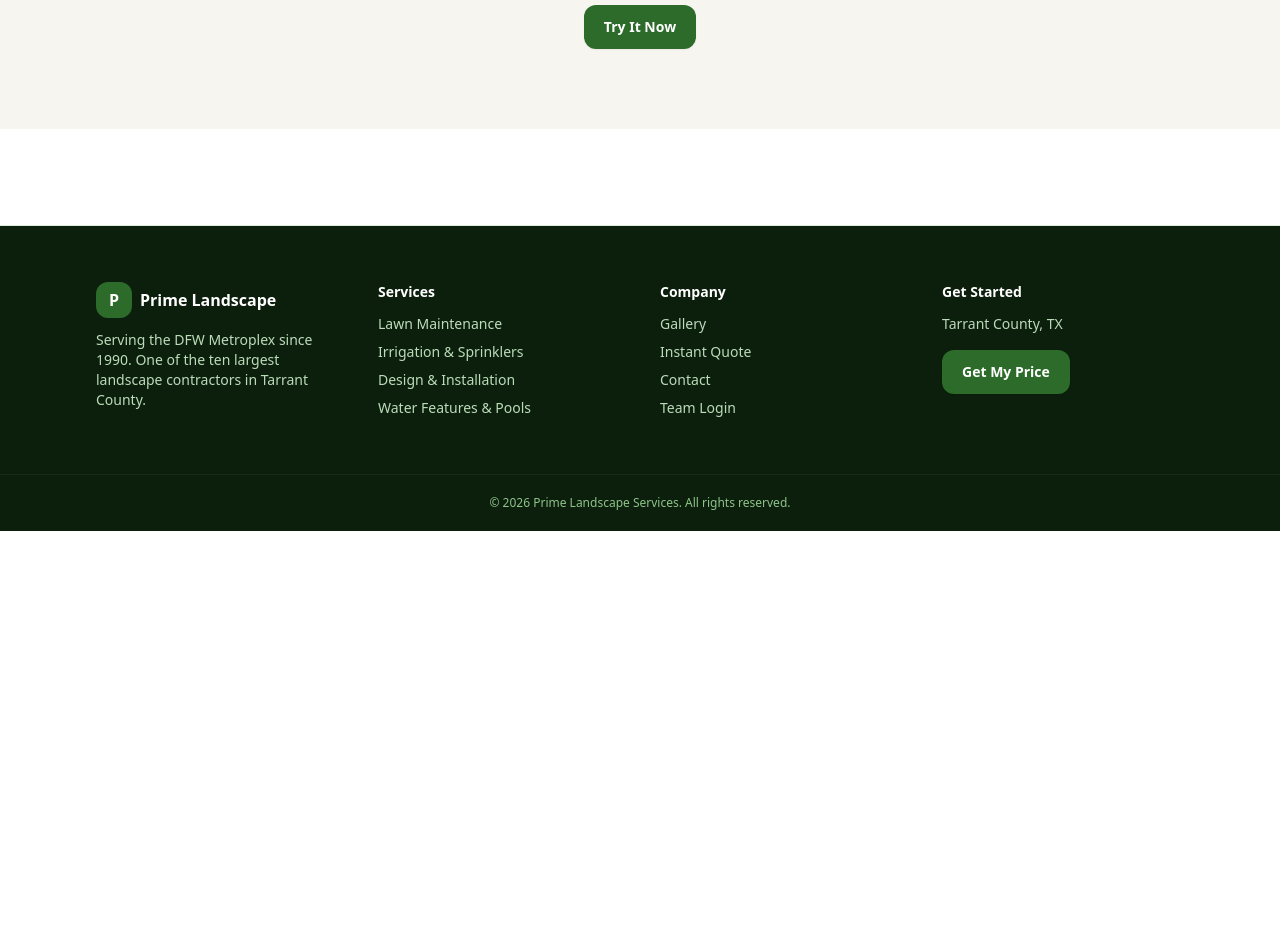
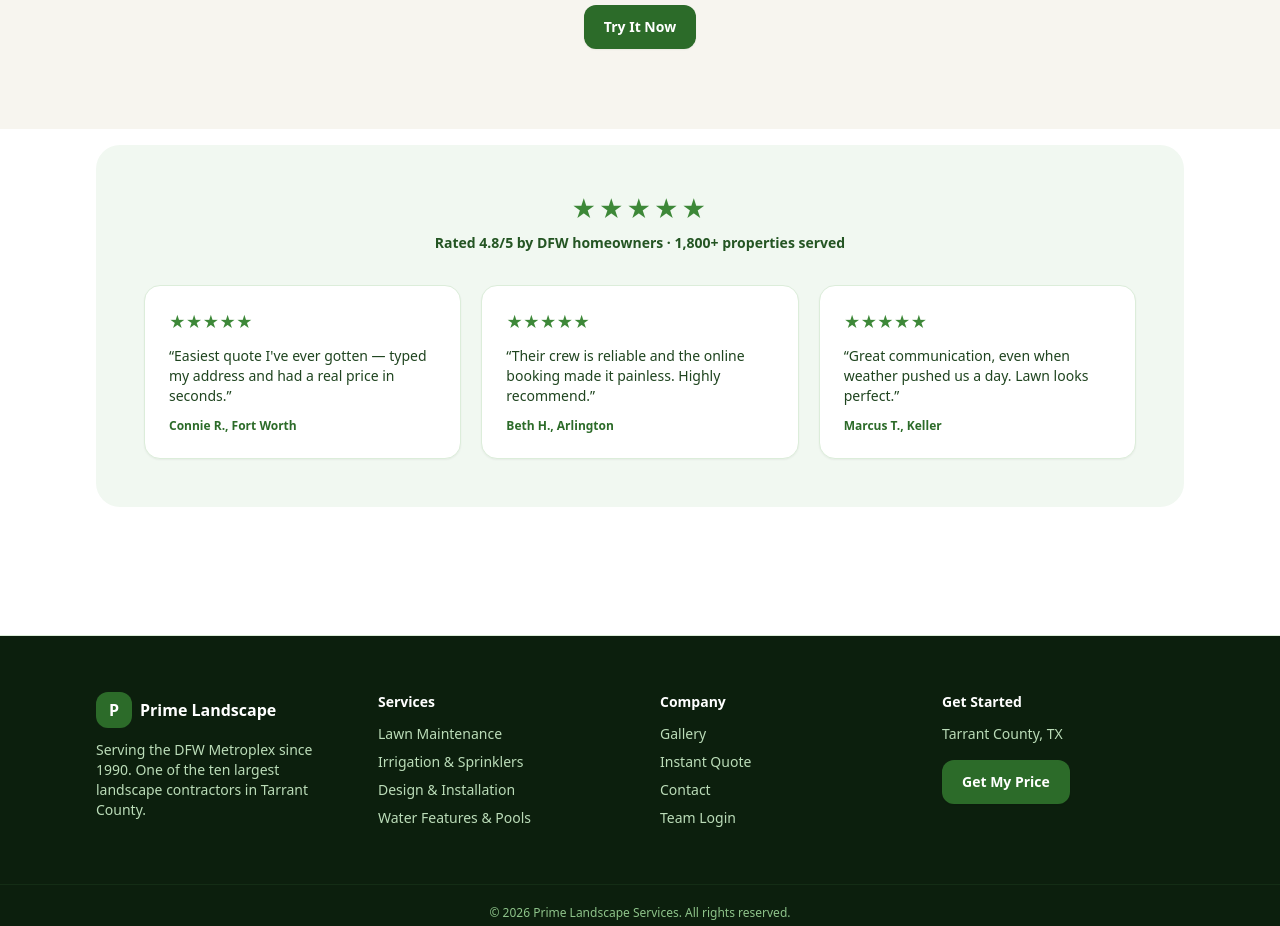
Before and after one commit to james4u007/prime-landscape-platform, a Next.js app: page / in a window 1280 px wide. Shown: the part 1740-2666 px from the top of the page. Before the commit the page ends 2271 px from the top, so only its background shows below. Built offline with nearby package versions, Linux system fonts and the light colour scheme.

Commit message:
Home social proof section; quote 'Start Service' hands off to booking funnel

```diff
--- a/app/page.tsx
+++ b/app/page.tsx
@@ -106,6 +106,28 @@ export default function Home() {
         </div>
       </section>
 
+      <section className="container-x pb-8 pt-4">
+        <div className="rounded-3xl bg-prime-50 p-8 md:p-12">
+          <div className="flex flex-col items-center text-center">
+            <div className="text-2xl tracking-widest text-prime-500">★★★★★</div>
+            <p className="mt-2 text-sm font-semibold text-prime-700">Rated 4.8/5 by DFW homeowners · 1,800+ properties served</p>
+          </div>
+          <div className="mt-8 grid gap-5 md:grid-cols-3">
+            {[
+              ["Easiest quote I've ever gotten — typed my address and had a real price in seconds.", "Connie R., Fort Worth"],
+              ["Their crew is reliable and the online booking made it painless. Highly recommend.", "Beth H., Arlington"],
+              ["Great communication, even when weather pushed us a day. Lawn looks perfect.", "Marcus T., Keller"],
+            ].map(([quote, name]) => (
+              <div key={name} className="card p-6">
+                <div className="text-prime-500">★★★★★</div>
+                <p className="mt-3 text-sm text-prime-800">&ldquo;{quote}&rdquo;</p>
+                <p className="mt-3 text-xs font-semibold text-prime-600">{name}</p>
+              </div>
+            ))}
+          </div>
+        </div>
+      </section>
+
       <SiteFooter />
     </>
   );
--- a/app/quote/page.tsx
+++ b/app/quote/page.tsx
@@ -1,6 +1,7 @@
 "use client";
 
 import { useState } from "react";
+import { useRouter } from "next/navigation";
 import SiteNav from "@/components/SiteNav";
 import SiteFooter from "@/components/SiteFooter";
 import { createClient } from "@/lib/supabase/client";
@@ -12,6 +13,7 @@ const money = (n: number) => `$${Math.round(n).toLocaleString("en-US")}`;
 
 export default function QuotePage() {
   const supabase = createClient();
+  const router = useRouter();
   const [q, setQ] = useState("");
   const [loading, setLoading] = useState(false);
   const [matches, setMatches] = useState<Parcel[]>([]);
@@ -52,6 +54,15 @@ export default function QuotePage() {
   }
 
   function pick(p: Parcel) { setQuote(build(p, config)); setShowAlternates(false); }
+
+  function startBooking() {
+    if (!quote) return;
+    sessionStorage.setItem("pls_booking", JSON.stringify({
+      parcel: { ...quote.parcel, aerialUrl: quote.photo.aerialUrl },
+      acres: quote.acres, turfSqftEst: quote.turfSqftEst, freq, mowing: quote.mowing,
+    }));
+    router.push("/book");
+  }
 
   async function submitLead(e: React.FormEvent, source: string) {
     e.preventDefault();
@@ -167,7 +178,7 @@ export default function QuotePage() {
                     })}
                   </div>
                   <p className="mt-3 text-xs text-prime-500">Peak-season estimate. Winter months bill less as growth slows.</p>
-                  <button className="btn-primary mt-5 w-full" onClick={() => setLeadOpen(true)}>Start Service</button>
+                  <button className="btn-primary mt-5 w-full" onClick={startBooking}>Start Service →</button>
                 </>
               )}
             </div>
```
